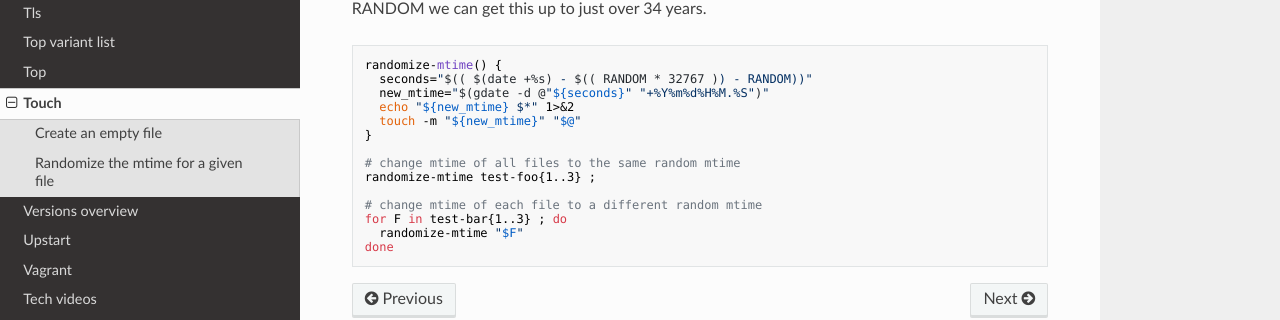
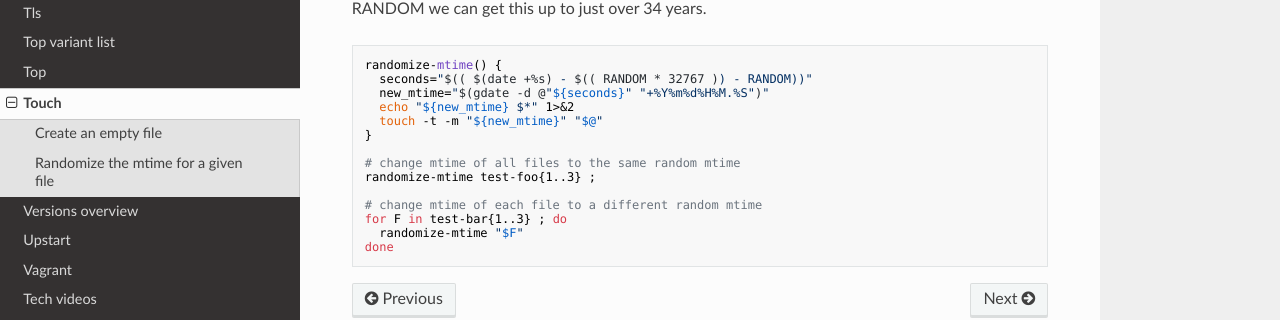
Before and after one commit to lando-cal/tech-notes, an MkDocs documentation site: the page built from docs/touch.md, in a window 1280 px wide. Shown: the part 397-717 px from the top of the page. Built offline with MkDocs 1.6.1, drawn with Linux system fonts in a browser that asks for light colours; nearby versions of some CDN libraries.

Commit message:
Add missing '-t' arg

```diff
--- a/docs/touch.md
+++ b/docs/touch.md
@@ -15,7 +15,7 @@ randomize-mtime() {
   seconds="$(( $(date +%s) - $(( RANDOM * 32767 )) - RANDOM))"
   new_mtime="$(gdate -d @"${seconds}" "+%Y%m%d%H%M.%S")"
   echo "${new_mtime} $*" 1>&2
-  touch -m "${new_mtime}" "$@"
+  touch -t -m "${new_mtime}" "$@"
 }
 
 # change mtime of all files to the same random mtime
```
